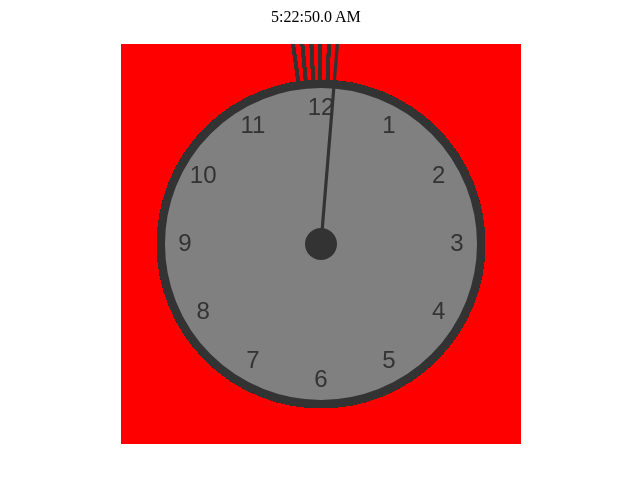
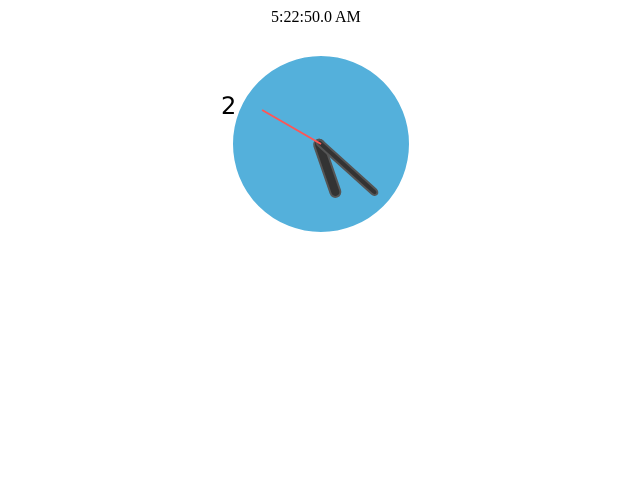
Before and after one commit to rjfreund/clock, a plain HTML site: page clock.html in a window 1280 px wide. Shown: the whole page, without its empty margins (319-959 px from the left). Drawn offline with Linux system fonts and the light colour scheme.

Commit message:
added canvas code and svg number 12

```diff
--- /dev/null
+++ b/clock.css
@@ -0,0 +1,9 @@
+#face {
+    stroke-width: 2px;
+    stroke: #fff;
+    fill: rgb(84, 176, 219);
+}
+#hour, #min, #sec {
+	stroke-width: 1px; fill: #333; stroke: #555;
+}
+#sec { stroke: #f55; }
--- a/clock.html
+++ b/clock.html
@@ -4,19 +4,25 @@
 <meta charset="UTF-8">
 <title>Clock</title>
 <link rel="shortcut icon" href="favicon.ico" type="image/x-icon">
+<link rel="stylesheet" href="clock.css"></link>
 </head>
 
 <body>
-    <div id="clock" style="width: 100px; margin: 0 auto;"></div>
+    <div id="clockDigital" style="width: 100px; margin: 0 auto;"></div>
     <br/>
-    <canvas id="canvas" width="400" height="400" style="background-color: red; display: block; margin: 0 auto"></canvas>
-    <!--
-    <div style="width: 1000px; height: 506.25px; margin: 0 auto;">
-        <video preload="auto" autoplay="autoplay" muted="muted" loop="loop"  style="width: 100%; height: 100%;">
-            <source src="sky.mp4" type="video/mp4">
-        </video>
-    </div>
-    -->
+    <svg id="clock" viewBox="0,0,100,100" style="width: 200px; margin: 0 auto; display: block">
+        <circle id="face" cx="50" cy="50" r="45" />
+        <g id="hands">
+            <rect id="hour" x="48.5" y="22.5" width="5" height="30" rx="2.5" ry="2.55" />
+            <rect id="min" x="48.5" y="12.5" width="3" height="40" rx="2" ry="2"/>
+            <line id="sec" x1="50" y1="50" x2="50" y2="16" />
+        </g>
+        <g>
+            <text x="0" y="35" font-family="Verdana" font-size="12" text-anchor="middle">
+                12
+              </text>
+        </g>
+    </svg>
 </body>
 <script src="./moment.js"></script>
 <script src="./clock.js" ></script>
--- a/clock.js
+++ b/clock.js
@@ -1,3 +1,64 @@
+/* svg */
+var now;
+var alarms = []
+var snoozeDuration = 5; //minutes
+var sec, min, hour;
+
+(function main(){
+
+    sec = document.getElementById('sec');
+    min = document.getElementById('min');
+    hour = document.getElementById('hour');
+
+    alarms.push({time: '12:29', desc: 'facebook live'});
+    alarms.push({time: '12:13', desc: 'test'});
+    alarms.push({time: '12:25', desc: 'test'});
+
+    setInterval(function(){
+        now = moment().format('h:mm:s.S A');
+        window.document.title = now;
+        document.getElementById('clockDigital').innerText = now;
+        checkAlarms();
+        drawClock();
+    }, 50);
+})();
+
+function checkAlarms(){
+    for (var i = 0; i < alarms.length; i++){
+        var alarm = alarms[i];
+        if (alarm.date){ //remove old alarms (before today)
+            if (moment(alarm.date).isBefore(moment().format("MM-DD-YYYY")) ||
+                moment(alarm.date).isBefore(moment().format("YYYY-MM-DD"))
+            ){
+                alarms.splice(i, 1);
+            }
+        }
+        var now = moment().format('h:mm');
+        if (alarm.time !== now){ continue; }
+        var message = alarm.time + ": " + alarm.desc + "\n\n Cancel will snooze for " + snoozeDuration + " minutes";
+        if(!confirm(message)){
+            //snooze for 5 minutes
+            var newTime = moment().minute() + 5;
+            alarms.splice(i, 1);
+            alarms.push({ time: newTime, desc: alarm.desc })
+            continue;
+        };
+        alarms.splice(i, 1);
+    }
+}
+
+function drawClock(){
+    function r(el, deg) {
+        el.setAttribute('transform', 'rotate('+ deg +' 50 50)')
+    }
+    var d = moment();
+    r(sec, 6*d.second());
+    r(min, 6*d.minute());
+    r(hour, 30*(d.hour()%12) + d.minute()/2);
+}
+
+/* canvas
+
 var now;
 var alarms = []
 var snoozeDuration = 5; //minutes
@@ -107,6 +168,7 @@ function drawTime(ctx, radius){
     //minute=(minute*Math.PI/30)+(second*Math.PI/(30*60));
     drawHand(ctx, minute, radius*0.8, radius*0.07);
     */
+    /*
 }
 
 function drawHand(ctx, angle, length, width) {
@@ -133,4 +195,4 @@ function degreeToRadians(degree){
     //1 degree = Math.PI / 180 radians (0.01745329251994329576923690768489)
     var radians = parseFloat(degree) *  (Math.PI / 180.0);
     return radians;
-}
+} */
```
